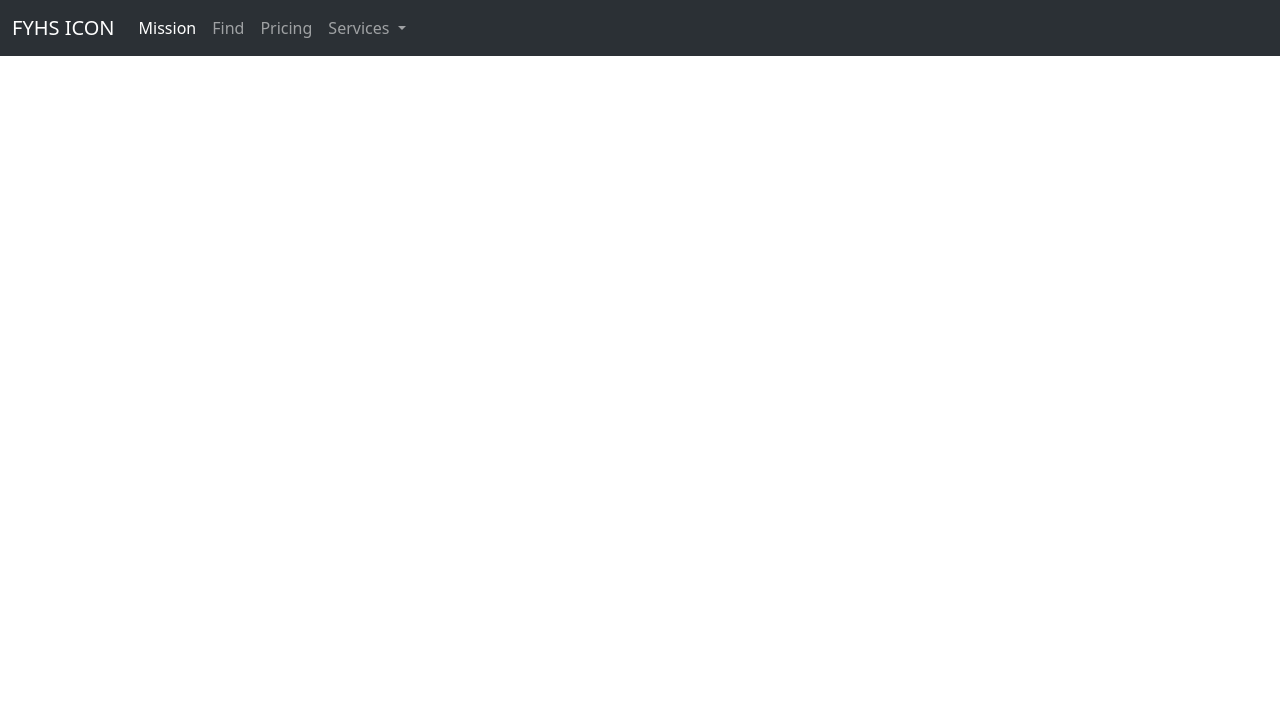
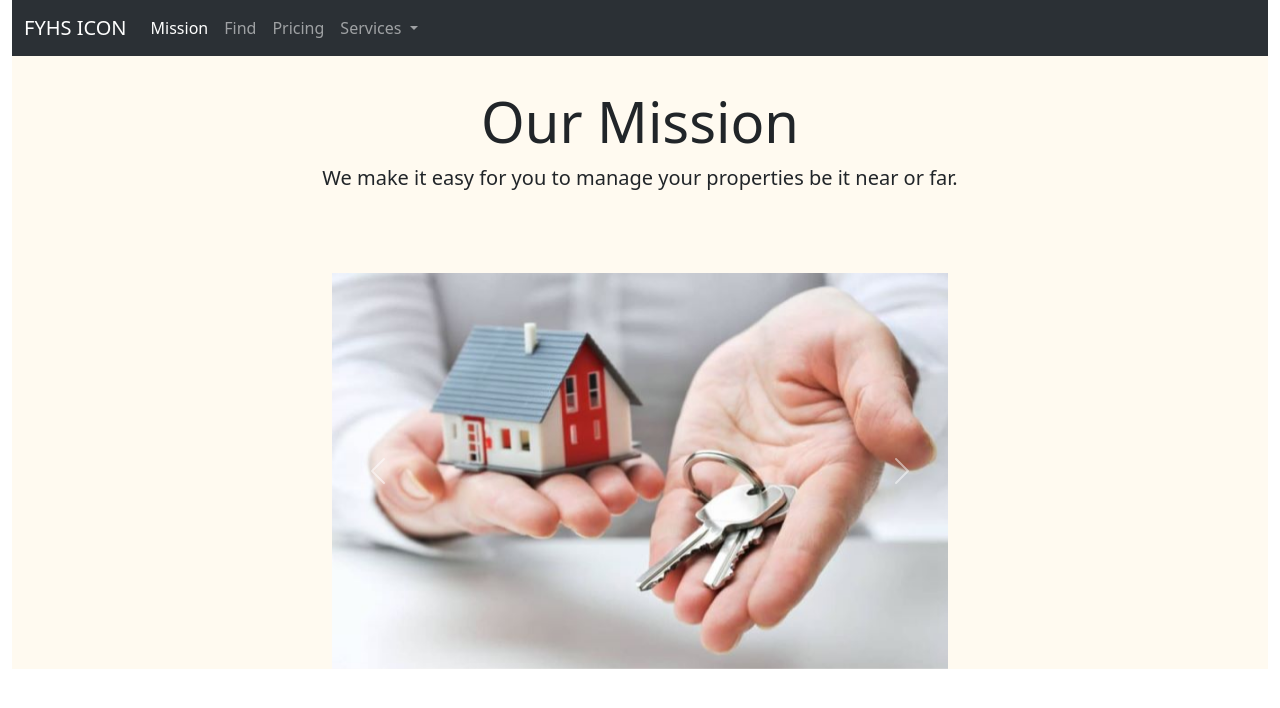
Before and after one commit to Mskoric28/Bootstrap-Tutorial, a plain HTML site: page index.html in a window 1280 px wide. Drawn offline with nearby package versions, Linux system fonts and the light colour scheme.

Commit message:
Added content and carousel

```diff
--- a/index.html
+++ b/index.html
@@ -13,6 +13,7 @@
         <link rel="stylesheet" href="main.css">
     </head>
     <body>
+        <div class="container-fluid">
             <nav class="navbar navbar-expand-lg bg-body-tertiary " data-bs-theme="dark">
                 <div class="container-fluid">
                     <a class="navbar-brand" href="#">FYHS ICON</a>
@@ -45,6 +46,50 @@
                     </div>
                 </div>
             </nav>
+            <div class="sectionLight">
+                <div class="row">
+                    <div class="col-sm-12">
+                        <div class="jumbotron jumbotron-fluid">
+                            <div class="container">
+                                <h1 class="display-4">Our Mission</h1>
+                                <p class="lead">We make it easy for you to manage your properties be it near or far.</p>
+                            </div>
+                        </div>
+                    </div>
+                </div>
+                <div class="row">
+                    <div class="col"></div>
+                    <div class="col-sm-10 col-md-8 col-lg-6">
+                        <div id="carouselExample" class="carousel slide">
+                            <div class="carousel-inner">
+                                <div class="carousel-item active">
+                                    <img src="rental.JPG" class="d-block w-100" alt="First">
+                                </div>
+                                <div class="carousel-item">
+                                    <img src="cleaning.JPG" class="d-block w-100" alt="Second">
+                                    <div class="carousel-caption d-none d-md-block">
+                                        <h5>First slide label</h5>
+                                        <p>Some representative placeholder content for the first slide.</p>
+                                    </div>
+                                </div>
+                                <div class="carousel-item">
+                                    <img src="janitor.JPG" class="d-block w-100" alt="Last">
+                                </div>
+                            </div>
+                            <button class="carousel-control-prev" type="button" data-bs-target="#carouselExample" data-bs-slide="prev">
+                                <span class="carousel-control-prev-icon" aria-hidden="true"></span>
+                                <span class="visually-hidden">Previous</span>
+                            </button>
+                            <button class="carousel-control-next" type="button" data-bs-target="#carouselExample" data-bs-slide="next">
+                                <span class="carousel-control-next-icon" aria-hidden="true"></span>
+                                <span class="visually-hidden">Next</span>
+                            </button>
+                        </div>
+                    </div>
+                    <div class="col"></div>
+                </div>
+            </div>
+        </div>
         <script src="https://cdn.jsdelivr.net/npm/bootstrap@5.3.2/dist/js/bootstrap.bundle.min.js" integrity="sha384-C6RzsynM9kWDrMNeT87bh95OGNyZPhcTNXj1NW7RuBCsyN/o0jlpcV8Qyq46cDfL" crossorigin="anonymous"></script>
         <script src="https://cdn.jsdelivr.net/npm/@popperjs/core@2.11.8/dist/umd/popper.min.js" integrity="sha384-I7E8VVD/ismYTF4hNIPjVp/Zjvgyol6VFvRkX/vR+Vc4jQkC+hVqc2pM8ODewa9r" crossorigin="anonymous"></script>
         <script src="https://cdn.jsdelivr.net/npm/bootstrap@5.3.2/dist/js/bootstrap.min.js" integrity="sha384-BBtl+eGJRgqQAUMxJ7pMwbEyER4l1g+O15P+16Ep7Q9Q+zqX6gSbd85u4mG4QzX+" crossorigin="anonymous"></script>
--- a/main.css
+++ b/main.css
@@ -0,0 +1,22 @@
+.jumbotron{
+
+}
+
+.jumbotron {
+    padding: 2rem;
+    margin-bottom: 2rem;
+    background-color: var(--bs-light);
+    border-radius: .3rem;
+     text-align: center;
+    background: none;
+
+}
+.jumbotron-fluid {
+    padding-right: 0;
+    padding-left: 0;
+    @include border-radius(0);
+}
+
+.sectionLight{
+    background-color:floralwhite;
+}
```
Also changed, not shown: cleaning.JPG (added), janitor.JPG (added), rental.JPG (added). Lines whose indentation alone changed are shown as unchanged.
